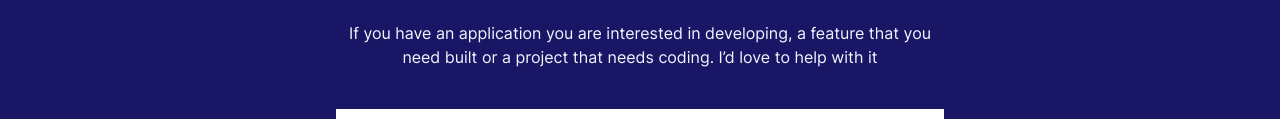
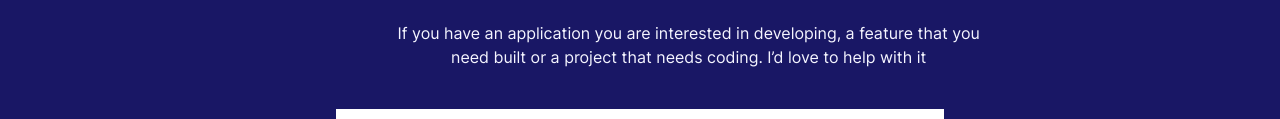
Before and after one commit to AdnanOlarmmi/Personal_Portfolio, a website: page index.html in a window 1280 px wide. In both pictures the pointer is over the element 640 px from the left and 3374 px from the top of the page. Shown: the part 3330-3449 px from the top of the page. Drawn offline with Linux system fonts and the light colour scheme.

Commit message:
Add translate function to the form description

```diff
--- a/styles.css
+++ b/styles.css
@@ -65,7 +65,6 @@ header {
   to {
     transform: rotate(360deg);
   }
-
 }
 
 .nav__items {
@@ -325,6 +324,11 @@ ul {
   color: #f5f5ff;
   margin-bottom: 40px;
   text-align: center;
+  transition: all 0.35s ease-in;
+}
+
+#about__needHelp:hover {
+  transform: translate(8%);
 }
 
 form {
```
